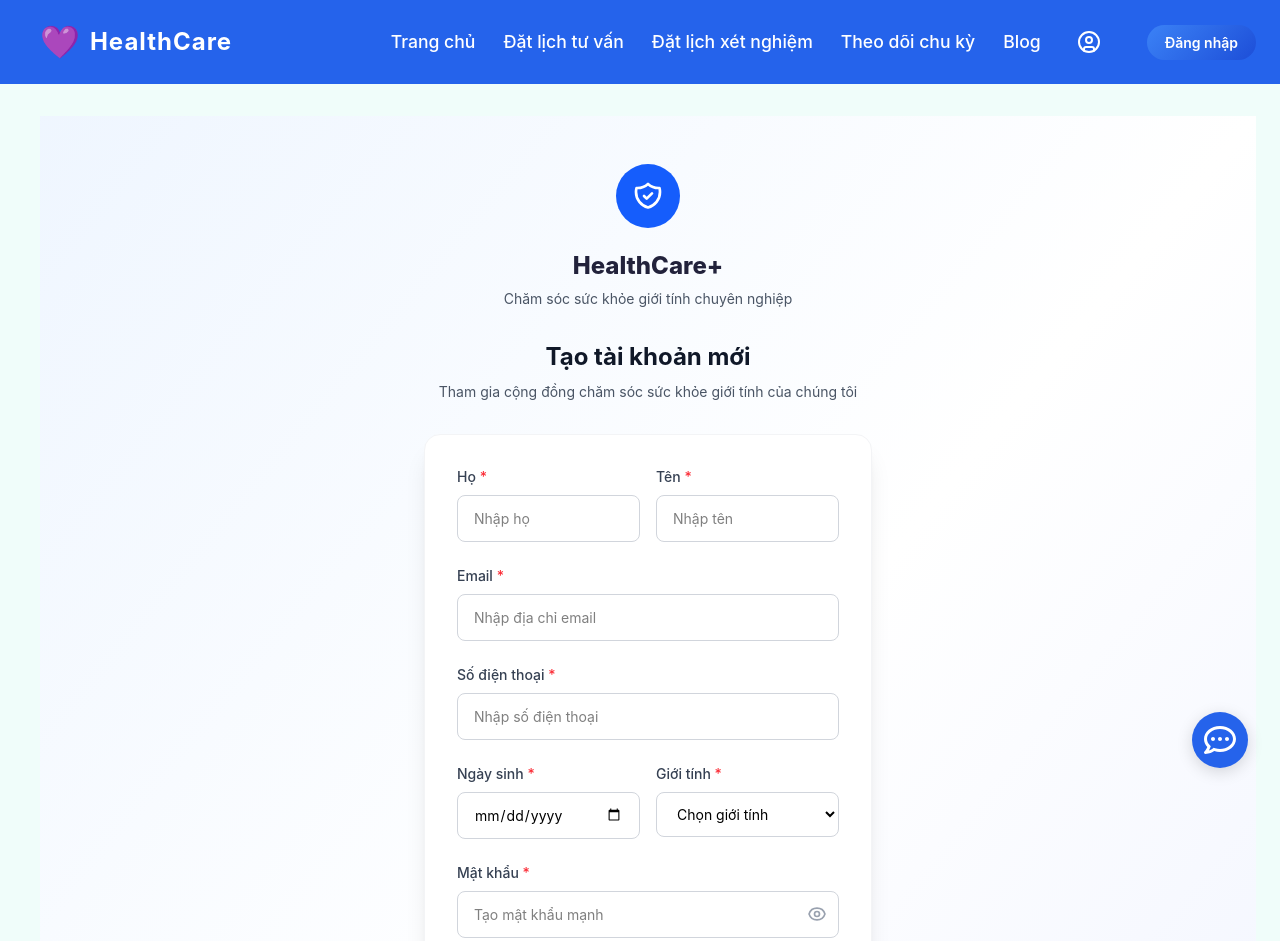
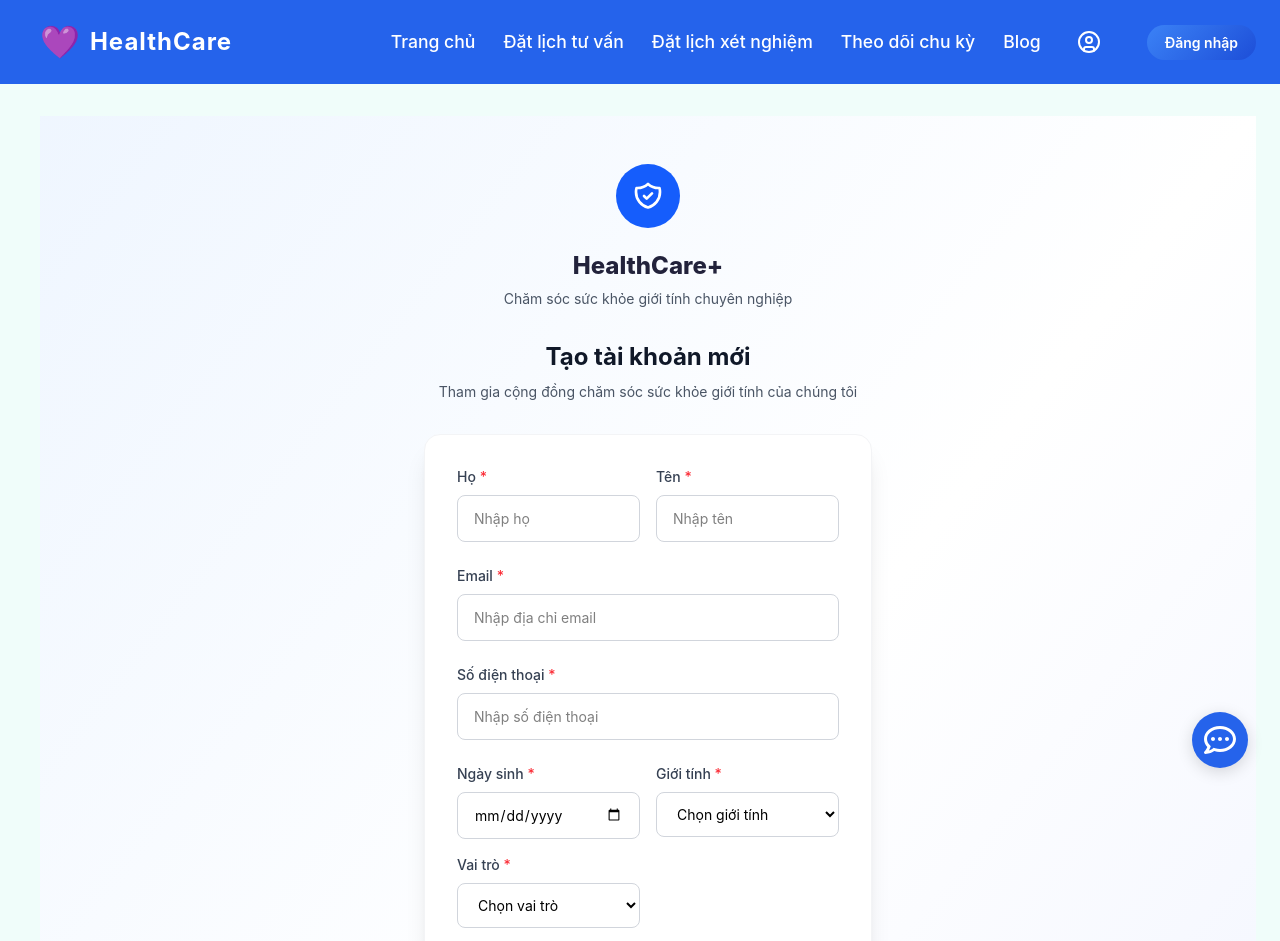
Before and after one commit to haotq2003/HealthCare, a React (Vite) app: page /register in a window 1280 px wide. Shown: the top 941 px of the page. Built offline with nearby package versions, Linux system fonts and the light colour scheme; what @cloudinary/url-gen would draw is missing.

Commit message:
fix-consunt

```diff
--- a/src/components/Consultant/ConsultantSidebar.jsx
+++ b/src/components/Consultant/ConsultantSidebar.jsx
@@ -40,27 +40,10 @@ const ConsultantSidebar = ({ isOpen, closeSidebar }) => {
           <path strokeLinecap="round" strokeLinejoin="round" strokeWidth={2} d="M15 10l4.553-2.276A1 1 0 0121 8.618v6.764a1 1 0 01-1.447.894L15 14M5 18h8a2 2 0 002-2V8a2 2 0 00-2-2H5a2 2 0 00-2 2v8a2 2 0 002 2z" />
         </svg>
       ),
-      badge: '3'
+
     },
-    {
-      name: 'Câu hỏi tư vấn',
-      path: '/consultant/questions',
-      icon: (
-        <svg className="w-5 h-5" fill="none" stroke="currentColor" viewBox="0 0 24 24">
-          <path strokeLinecap="round" strokeLinejoin="round" strokeWidth={2} d="M8.228 9c.549-1.165 2.03-2 3.772-2 2.21 0 4 1.343 4 3 0 1.4-1.278 2.575-3.006 2.907-.542.104-.994.54-.994 1.093m0 3h.01M21 12a9 9 0 11-18 0 9 9 0 0118 0z" />
-        </svg>
-      ),
-      badge: '12'
-    },
-    {
-      name: 'Đánh giá & Phản hồi',
-      path: '/consultant/feedback',
-      icon: (
-        <svg className="w-5 h-5" fill="none" stroke="currentColor" viewBox="0 0 24 24">
-          <path strokeLinecap="round" strokeLinejoin="round" strokeWidth={2} d="M11.049 2.927c.3-.921 1.603-.921 1.902 0l1.519 4.674a1 1 0 00.95.69h4.915c.969 0 1.371 1.24.588 1.81l-3.976 2.888a1 1 0 00-.363 1.118l1.518 4.674c.3.922-.755 1.688-1.538 1.118l-3.976-2.888a1 1 0 00-1.176 0l-3.976 2.888c-.783.57-1.838-.197-1.538-1.118l1.518-4.674a1 1 0 00-.363-1.118l-3.976-2.888c-.784-.57-.38-1.81.588-1.81h4.914a1 1 0 00.951-.69l1.519-4.674z" />
-        </svg>
-      )
-    }
+
+
   ];
 
   const quickActions = [
--- a/src/pages/Consultant/DashboardPage.jsx
+++ b/src/pages/Consultant/DashboardPage.jsx
@@ -3,7 +3,7 @@ import ConsultantLayout from "../../components/Consultant/ConsultantLayout";
 import { ConsultantService } from "../../services/ConsultantService";
 import toast from "react-hot-toast";
 import { Calendar } from "lucide-react";
-
+import { jwtDecode } from "jwt-decode";
 const DashboardPage = () => {
   const [todaySchedule, setTodaySchedule] = useState([
     {
@@ -47,7 +47,10 @@ const DashboardPage = () => {
 
   const fetchConsultantById = async () => {
     try {
-      const res = await ConsultantService.getConsultantByUserId();
+        const token = localStorage.getItem('accessToken');
+        const decode = jwtDecode(token);
+        const id = decode.consultant_id;
+      const res = await ConsultantService.getConsultantByConsultantId(id);
       console.log(res.items);
       setBooking(res.items);
     } catch (error) {
--- a/src/pages/Guest/RegisterPage.jsx
+++ b/src/pages/Guest/RegisterPage.jsx
@@ -1,5 +1,5 @@
 import React, { useState } from 'react';
-import { Link } from 'react-router-dom';
+import { Link, useNavigate } from 'react-router-dom';
 import AuthLayout from '../../components/Auth/AuthLayout';
 import { AuthService } from '../../services/AuthService';
 import toast from 'react-hot-toast';
@@ -14,6 +14,7 @@ const RegisterPage = () => {
     confirmPassword: '',
     dateOfBirth: '',
     gender: '',
+     role: '',
     agreeToTerms: false,
     subscribeNewsletter: false
   });
@@ -21,7 +22,7 @@ const RegisterPage = () => {
   const [isLoading, setIsLoading] = useState(false);
   const [showPassword, setShowPassword] = useState(false);
   const [showConfirmPassword, setShowConfirmPassword] = useState(false);
-
+ const navigate = useNavigate();
   const handleChange = (e) => {
     const { name, value, type, checked } = e.target;
     setFormData(prev => ({
@@ -49,7 +50,9 @@ const validateForm = () => {
   if (!formData.lastName.trim()) {
     newErrors.lastName = 'Tên là bắt buộc';
   }
-
+if (!formData.role) {
+  newErrors.role = 'Bạn phải chọn vai trò';
+}
   if (!formData.email) {
     newErrors.email = 'Email là bắt buộc';
   } else if (!/\S+@\S+\.\S+/.test(formData.email)) {
@@ -134,12 +137,20 @@ const handleSubmit = async (e) => {
       ConfirmPassword: formData.confirmPassword,
       DateOfBirth: dob,
       Gender: formData.gender === 'male' ? 0 : formData.gender === 'female' ? 1 : 2,
-      Role: 1,
+     Role: parseInt(formData.role, 10),
     };
 
     console.log('requestData:', requestData);
     const res = await AuthService.register(requestData);
-    toast.success(res.message || 'Đăng ký thành công');
+
+if (requestData.Role === 1) {
+  toast.success(res.message || 'Đăng ký thành công');
+  navigate('/login')
+} else if (requestData.Role === 2) {
+  toast.success('Đăng ký thành công. Vui lòng chờ quản trị viên phê duyệt tài khoản.');
+  navigate('/login')
+}
+
   } catch (error) {
     console.error('Register failed:', error);
     setErrors({ general: error.message || 'Đăng ký thất bại. Vui lòng thử lại.' });
@@ -287,6 +298,26 @@ const handleSubmit = async (e) => {
             </select>
             {errors.gender && <p className="mt-1 text-sm text-red-600">{errors.gender}</p>}
           </div>
+          <div>
+  <label htmlFor="role" className="block text-sm font-medium text-gray-700 mb-2">
+    Vai trò <span className="text-red-500">*</span>
+  </label>
+  <select
+    id="role"
+    name="role"
+    value={formData.role}
+    onChange={handleChange}
+    className={`w-full px-4 py-3 border rounded-lg focus:ring-2 focus:ring-blue-500 focus:border-transparent transition duration-200 ${
+      errors.role ? 'border-red-300 bg-red-50' : 'border-gray-300'
+    }`}
+  >
+    <option value="">Chọn vai trò</option>
+    <option value="1">Khách hàng</option>
+    <option value="2">Tư vấn viên</option>
+  </select>
+  {errors.role && <p className="mt-1 text-sm text-red-600">{errors.role}</p>}
+</div>
+
         </div>
 
         {/* Password Fields */}
--- a/src/services/ConsultantService.js
+++ b/src/services/ConsultantService.js
@@ -129,6 +129,21 @@ export const ConsultantService = {
             throw error
         }
     },
+      getConsultantByConsultantId: async (consultantId) => {
+  try {
+    const res = await axios.get(`${API_URL}/api/Consultation/consultations`, {
+      params: { ConsultantId: consultantId },
+      headers: {
+        'Authorization': `Bearer ${localStorage.getItem('accessToken')}`
+      }
+    });
+    return res.data.data;
+  } catch (error) {
+    console.error("Error fetching consultant detail:", error);
+    throw error;
+  }
+}
+
 
 
 }
```
